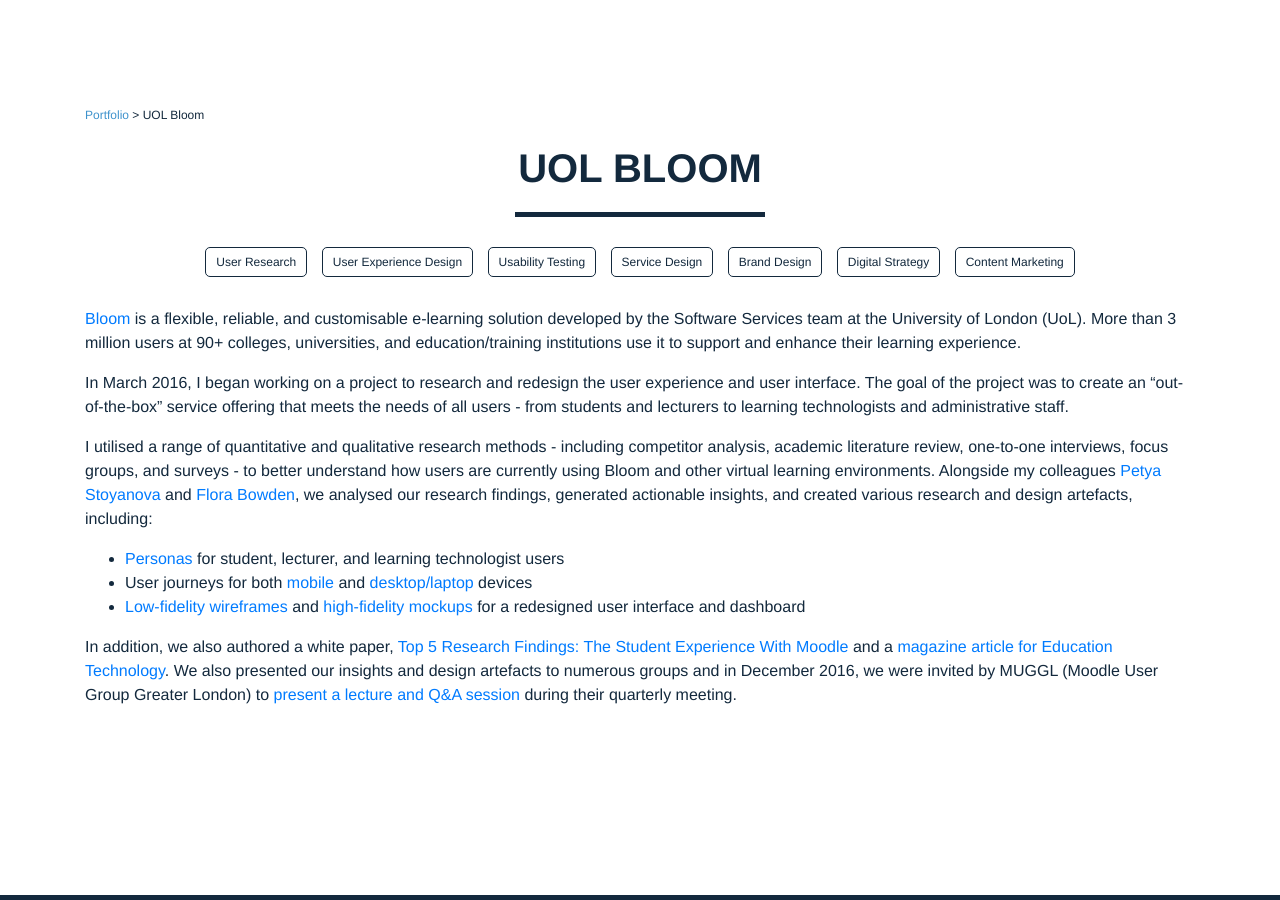
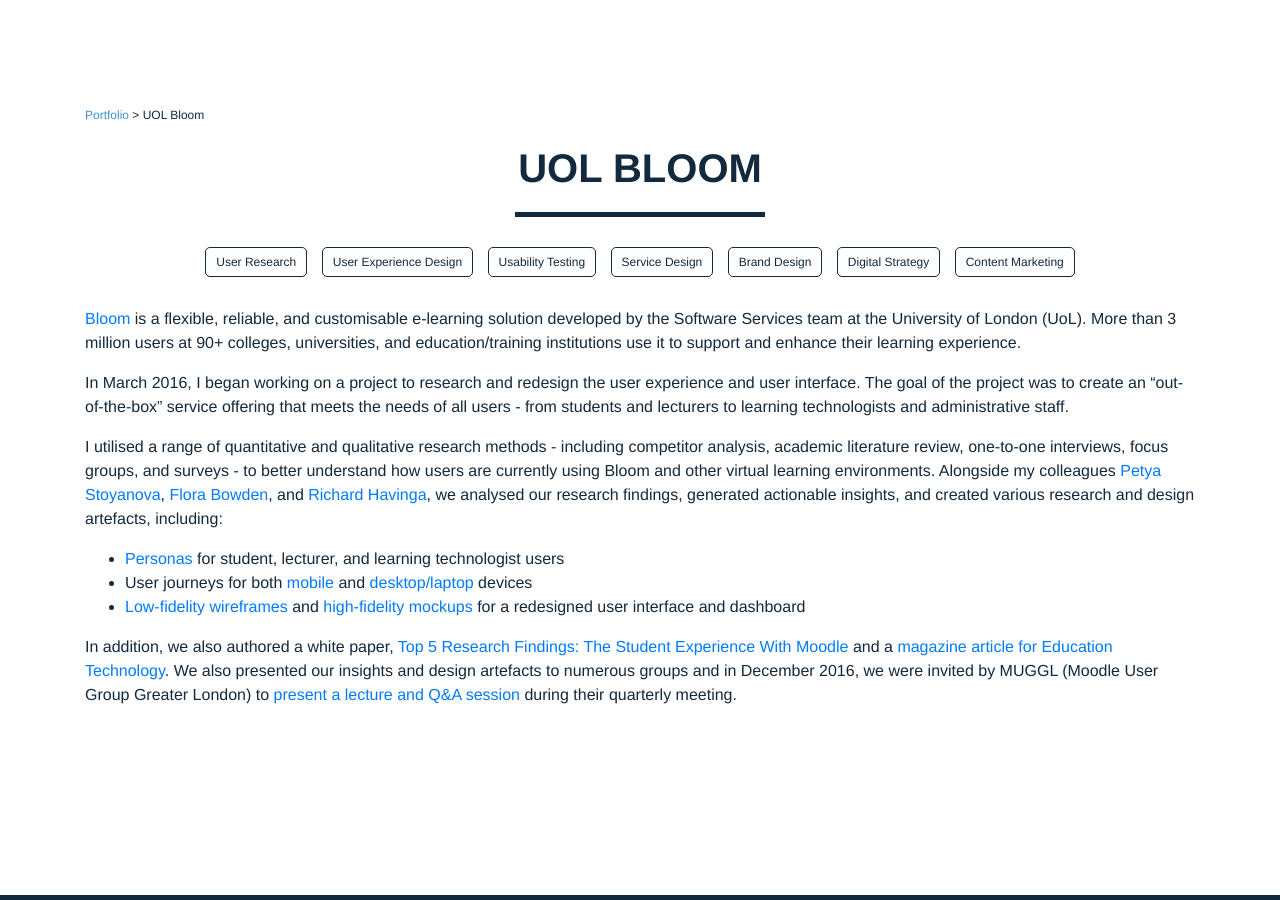
Before and after one commit to andrewhercules/andrewhercules.github.io, a Jekyll site: the page built from _portfolio/bloom.md, in a window 1280 px wide. Built offline with Jekyll 4.4.1, drawn with Linux system fonts in a browser that asks for light colours; nearby versions of some CDN libraries; some web fonts are replaced.

Commit message:
Updated description and links for Bloom project

```diff
--- a/_portfolio/bloom.md
+++ b/_portfolio/bloom.md
@@ -10,7 +10,7 @@
 
 In March 2016, I began working on a project to research and redesign the user experience and user interface. The goal of the project was to create an "out-of-the-box" service offering that meets the needs of all users - from students and lecturers to learning technologists and administrative staff.
 
-I utilised a range of quantitative and qualitative research methods - including competitor analysis, academic literature review, one-to-one interviews, focus groups, and surveys - to better understand how users are currently using Bloom and other virtual learning environments. Alongside my colleagues [Petya Stoyanova](https://petantse.github.io/petya_stoyanova/) and [Flora Bowden](https://www.linkedin.com/in/flora-bowden-0a3981a7/), we analysed our research findings, generated actionable insights, and created various research and design artefacts, including:
+I utilised a range of quantitative and qualitative research methods - including competitor analysis, academic literature review, one-to-one interviews, focus groups, and surveys - to better understand how users are currently using Bloom and other virtual learning environments. Alongside my colleagues <a href="https://uk.linkedin.com/in/petstoyanova" target="_blank">Petya Stoyanova</a>, <a href="https://www.linkedin.com/in/flora-bowden-0a3981a7/" target="_blank">Flora Bowden</a>, and <a href="https://uk.linkedin.com/in/richard-havinga" target="_blank">Richard Havinga</a>, we analysed our research findings, generated actionable insights, and created various research and design artefacts, including:
 
 * [Personas](/assets/docs/portfolio/bloom/bloom_sample_personas.pdf) for student, lecturer, and learning technologist users
 * User journeys for both [mobile](/assets/docs/portfolio/bloom/bloom_sample_user_journey_mobile.pdf) and [desktop/laptop](/assets/docs/portfolio/bloom/bloom_sample_user_journey_desktop.pdf) devices
```
